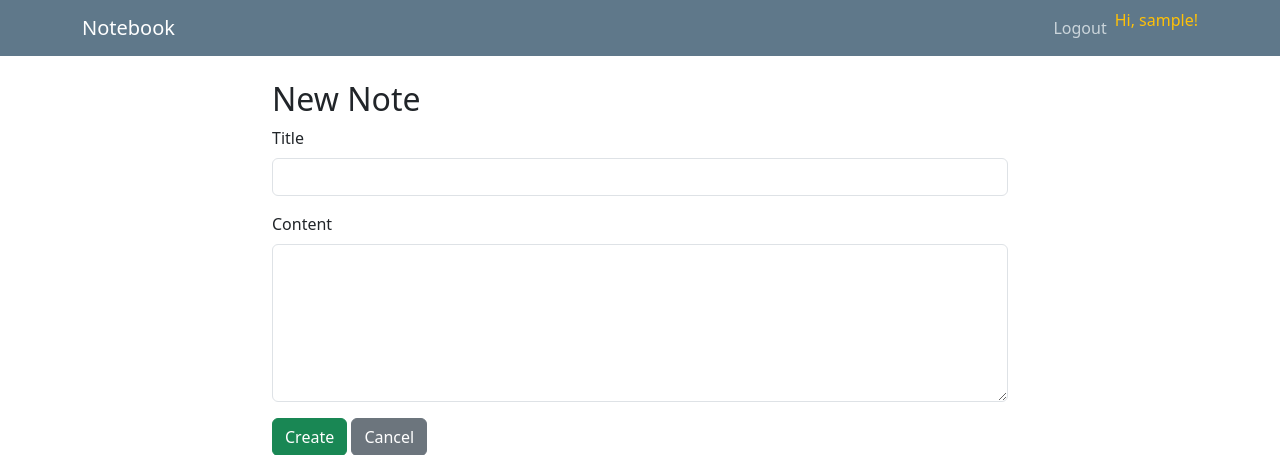
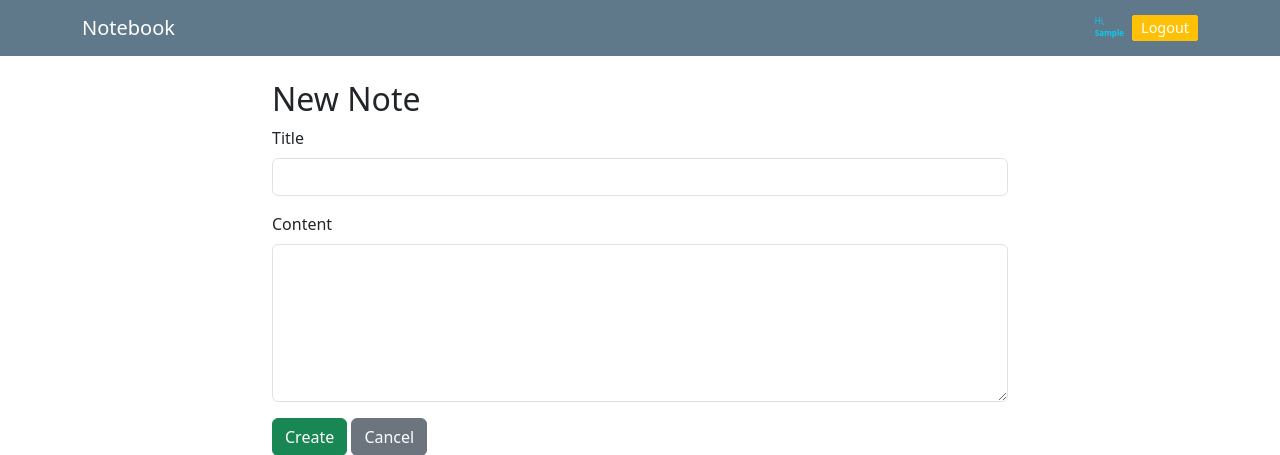
Before and after one commit to birencoding/todo, a Django app: page /create/ in a window 1280 px wide. Shown: the top 455 px of the page. Run offline with Django 5.2, Linux system fonts and the light colour scheme; the visitor is signed in with stand-in values (Sample User, id 1).

Commit message:
update logout button

```diff
--- a/todo/notebook/static/notebook/main.css
+++ b/todo/notebook/static/notebook/main.css
@@ -88,3 +88,14 @@ a.article-title:hover {
     text-align: center;
   }
 }
+
+@media (max-width: 576px) {
+  .fw-bolder-mobile {
+    font-weight: 1800 !important; /* Extra bold on mobile */
+  }
+}
+@media (min-width: 577px) {
+  .fw-bolder-mobile {
+    font-weight: 700 !important; /* Normal bold on larger screens */
+  }
+}
--- a/todo/templates/base.html
+++ b/todo/templates/base.html
@@ -27,8 +27,14 @@
 
         {% if user.is_authenticated %}
         <div class="navbar-nav ms-auto">
-          <a class="nav-item nav-link" href="{% url 'users:logout' %}">Logout</a>
-          <span class="text-sm-left text-warning">Hi, {{ user.username }}!</span>
+          <!-- <div class="btn btn-info"  href="{% url 'users:logout' %}">Logout</div> -->
+
+          <div class="col me-2 text-info">
+            <div class="text-sm-left" style="font-size: 0.5rem;">Hi,</div>
+            <div class="text-sm-left fw-bolder-mobile" style="font-size: 0.5rem;">{{ user.username|title }}</div>
+          </div>
+
+        <a class="btn btn-warning text-white " style="padding: 0.05rem 0.5rem; font-size: 0.9rem; border-radius: 2px;" href="{% url 'users:logout' %}">Logout</a>
         </div>
         {% else %}
         <div class="navbar-nav ms-auto">
```
